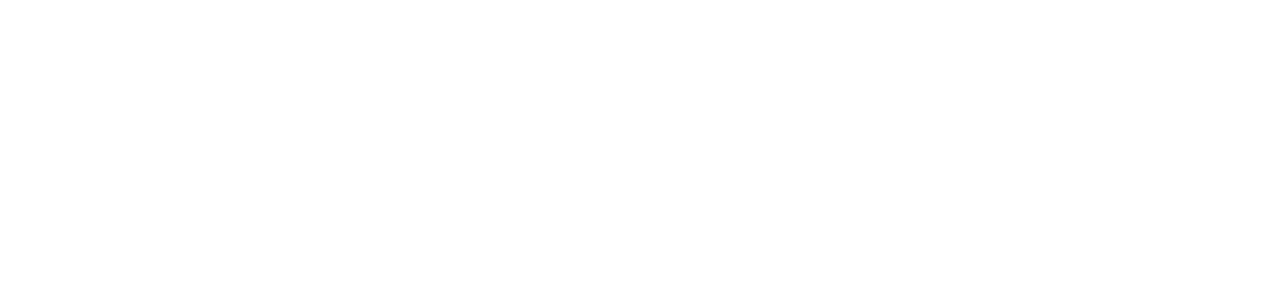
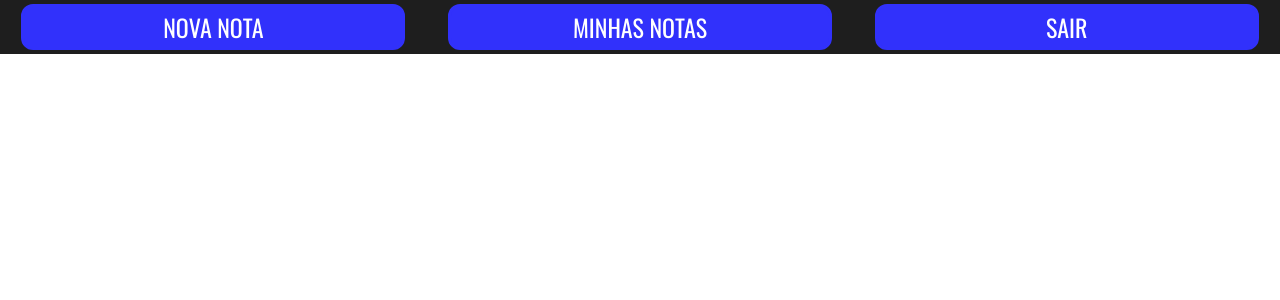
Before and after one commit to gabrielscholze-r/AppNotas, a React (Create React App) app in the folder frontend/: page / in a window 1280 px wide. Before the commit this address had no page. Shown: the top 300 px of the page. Built offline with nearby package versions, Linux system fonts and the light colour scheme.

Commit message:
navegacao

```diff
--- a/frontend/src/components/Header/index.css
+++ b/frontend/src/components/Header/index.css
@@ -4,6 +4,18 @@
     border: 3px solid rgb(49, 49, 251);
     color: white;
     transition: 0.2s;
+}
+.button-navigation-link{
+    width: 100%;
+    background-color: rgb(49, 49, 251);
+    border: 3px solid rgb(49, 49, 251);
+    color: white;
+    transition: 0.2s;
+}
+.button-navigation-link:hover{
+    border-color: white;
+    background-color: white;
+    color: rgb(30, 30, 30);
 }
 .Header{
     justify-content: space-around;
@@ -14,3 +26,6 @@
     background-color: white;
     color: rgb(30, 30, 30);
 }
+.newnote-button{
+    width: 30%;
+}
--- a/frontend/src/components/Header/index.js
+++ b/frontend/src/components/Header/index.js
@@ -1,11 +1,19 @@
-import React from 'react'
+import React, { useContext } from 'react'
+import { Link, useNavigate } from 'react-router-dom'
+import Autor from '../../config/context/Autor'
 import './index.css'
 export default function Header() {
+    let navigate = useNavigate()
+    const [autor, setAutor] = useContext(Autor)
+    function sair() {
+        setAutor({})
+        navigate('/')
+    }
     return (
         <nav className="Header flex py-1">
-            <button className="button-navigation px-5 py-1 rounded-xl text-2xl">NOVA NOTA</button>
-            <button className="button-navigation px-5 py-1 rounded-xl text-2xl">MINHAS NOTAS</button>
-            <button className="button-navigation px-5 py-1 rounded-xl text-2xl">SAIR</button>
+            <Link to='/NewNote' className='newnote-button'><button className="button-navigation-link px-5 py-1 rounded-xl text-2xl w-full">NOVA NOTA</button></Link>
+            <Link to='/NewNote' className='newnote-button'><button className="button-navigation-link px-5 py-1 rounded-xl text-2xl">MINHAS NOTAS</button></Link>
+            <button className="button-navigation px-5 py-1 rounded-xl text-2xl" onClick={()=>sair()}>SAIR</button>
         </nav>
     )
 }
--- a/frontend/src/pages/SplashScreen/index.js
+++ b/frontend/src/pages/SplashScreen/index.js
@@ -1,8 +1,10 @@
-import React from 'react'
-import { Link } from 'react-router-dom'
+import React, { useContext, useState } from 'react'
+import { Link, Navigate } from 'react-router-dom'
+import Autor from '../../config/context/Autor'
 import './index.css'
 
 export default function SplashScreen() {
+  const [autor, seAutor] = useContext(Autor)
   return (
     <div className="splashscreen-container">
       <div className="content-container my-auto mx-auto">
--- a/frontend/src/routes/auth.js
+++ b/frontend/src/routes/auth.js
@@ -9,7 +9,7 @@ function Auth() {
     return (
         <Switch>
                 <Route path='/NewNote' element={<NewNote/>}/>
-                <Route path='/Home' element={<Homepage/>}/>
+                <Route path='/' element={<Homepage/>}/>
         </Switch>
     );
 }
--- a/frontend/src/routes/index.js
+++ b/frontend/src/routes/index.js
@@ -1,14 +1,14 @@
 import React, { useContext } from 'react';
 import Autor from '../config/context/Autor';
-import { BrowserRouter, Route, Routes as Switch } from 'react-router-dom'
+import { BrowserRouter, Route, Routes as Switch, useNavigate } from 'react-router-dom'
 import Auth from './auth.js';
 import UnAuth from './unAuth.js';
 
 function Routes() {
+    let navigate = useNavigate()
     const [auth, setAuth] = useContext(Autor)
     console.log(auth.length)
     function isAuth() {
-
         if (auth == undefined || auth == {} || Object.keys(auth).length==0) {
             return (<UnAuth />)
         } else {
```
